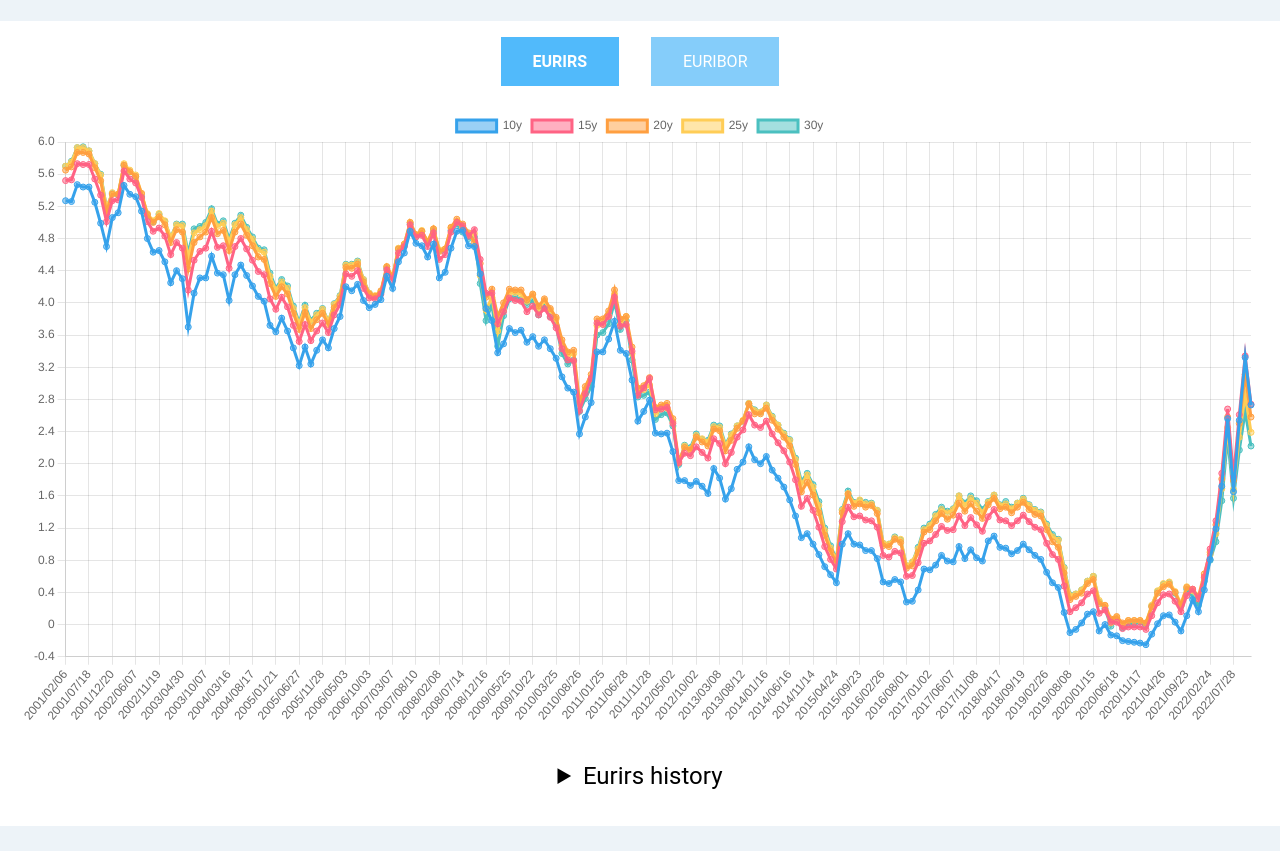
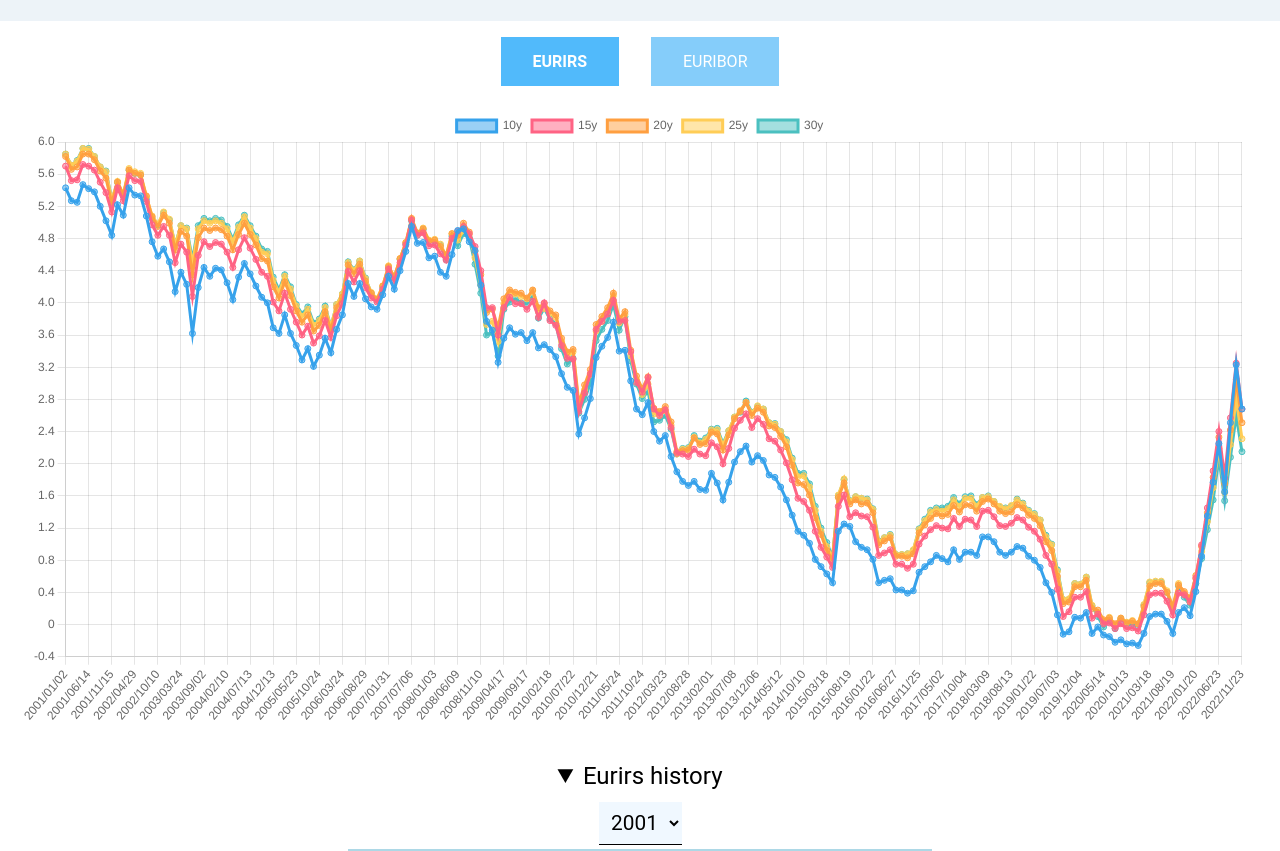
Before and after one commit to MrSchyzo/euribor-scraper, a plain HTML site: page site/index.html in a window 1280 px wide. Shown: the part 98-949 px from the top of the page. Drawn offline with nearby package versions, Linux system fonts and the light colour scheme.

Commit message:
Reduce amount of loaded rows in table

```diff
--- a/site/assets/init.js
+++ b/site/assets/init.js
@@ -7,10 +7,12 @@ function skipEvery(array, n) {
     return out;
 }
 
-let decimationRate = 27;
-
 let data = {
     "eurirs": {
+        "fields": ["labels", "10y", "15y", "20y", "25y", "30y"],
+
+        "years": {},
+
         "labels": [],
         "10y": [],
         "15y": [],
@@ -19,6 +21,10 @@ let data = {
         "30y": []
     },
     "euribor": {
+        "fields": ["labels", "1m", "3m", "6m", "12m"],
+
+        "years": {},
+
         "labels": [],
         "1m": [],
         "3m": [],
@@ -27,11 +33,13 @@ let data = {
     }
 }
 
-let eurirsToShow = skipEvery(eurirsRaw.split("\n"), decimationRate);
+{
+    let eurirsToShow = eurirsRaw.split("\n");
     var index = 0;
     for (var i = 0; i < eurirsToShow.length; i++) {
         let line = eurirsToShow[i];
         let datapoint = line.split(",").map(x => x.trim())
+        let year = datapoint[0].split("/")[0];
 
         if (line.startsWith("DATE") || line === "") continue;
 
@@ -42,33 +50,20 @@ for (var i = 0; i < eurirsToShow.length; i++) {
         data["eurirs"]["25y"][index] = datapoint[4];
         data["eurirs"]["30y"][index] = datapoint[5];
 
+        if (!data["eurirs"]["years"][year]) {
+            data["eurirs"]["years"][year] = []
+        }
+        data["eurirs"]["years"][year].push(index);
+
         index++;
     }
 
-let eurirsTable = document.getElementById("table-eurirs");
-let eurirsLines = eurirsRaw.split("\n");
-for (var i = 0; i < eurirsLines.length; i++) {
-    let line = eurirsLines[i];
-    let datapoint = line.split(",").map(x => x.trim())
-
-    if (line.startsWith("DATE") || line === "") continue;
-
-    let tr = document.createElement("tr");
-    datapoint.map(x => {
-        let td = document.createElement("td");
-        td.innerText = x;
-        return td;
-    }).forEach(x => tr.appendChild(x));
-
-    eurirsTable.children[0].appendChild(tr);
-}
-
-
-let euriborToShow = skipEvery(euriborRaw.split("\n"), decimationRate);
+    let euriborToShow = euriborRaw.split("\n");
     index = 0;
     for (var i = 0; i < euriborToShow.length; i++) {
         let line = euriborToShow[i];
         let datapoint = line.split(",").map(x => x.trim())
+        let year = datapoint[0].split("/")[0];
 
         if (line.startsWith("DATE") || line === "") continue;
 
@@ -78,34 +73,45 @@ for (var i = 0; i < euriborToShow.length; i++) {
         data["euribor"]["6m"][index] = datapoint[3];
         data["euribor"]["12m"][index] = datapoint[4];
 
+        if (!data["euribor"]["years"][year]) {
+            data["euribor"]["years"][year] = []
+        }
+        data["euribor"]["years"][year].push(index);
+
         index++;
     }
 
-let euriborTable = document.getElementById("table-euribor");
-let euriborLines = euriborRaw.split("\n");
-for (var i = 0; i < euriborLines.length; i++) {
-    let line = euriborLines[i];
-    let datapoint = line.split(",").map(x => x.trim())
-
-    if (line.startsWith("DATE") || line === "") continue;
-
-    let tr = document.createElement("tr");
-    datapoint.map(x => {
-        let td = document.createElement("td");
-        td.innerText = x;
-        return td;
-    }).forEach(x => tr.appendChild(x));
-
-    euriborTable.children[0].appendChild(tr);
+    document.querySelector("#details-eurirs select").innerHTML = '';
+    var first = true;
+    for(year in data["eurirs"]["years"]) {
+        let option = document.createElement("option");
+        if (first) option.selected = 'selected';
+        option.setAttribute("value", year);
+        option.innerText = year;
+        document.querySelector("#details-eurirs select").appendChild(option)
+        first = false;
+    }
+    document.querySelector("#details-euribor select").innerHTML = '';
+    first = true;
+    for(year in data["euribor"]["years"]) {
+        let option = document.createElement("option");
+        if (first) option.selected = 'selected';
+        option.setAttribute("value", year);
+        option.innerText = year;
+        document.querySelector("#details-euribor select").appendChild(option)
+        first = false;
     }
 
     document.getElementById("last-updated").innerText = lastUpdated || 2022;
+}
+
 
 /////////////////////////////////////
 /////////////////////////////////////
 /////////////////////////////////////
 
 var index = "eurirs";
+var year = "2022";
 var chart;
 
 function toEurirs() {
@@ -118,8 +124,33 @@ function toEuribor() {
     refresh();
 }
 
+function changeYear() {
+    let table = document.getElementById(`table-${index}`).children[0];
+    let headerRow = table.firstElementChild;
+    table.innerHTML = '';
+    table.appendChild(headerRow);
+    year = document.querySelector(`#details-${index} select`).value
+
+    let hitsIndices = data[index]["years"][year];
+    for (var i = 0; i < hitsIndices.length; i++) {
+        let hitIndex = hitsIndices[i];
+        let fields = data[index]["fields"];
+
+        let tr = document.createElement("tr");
+        fields.map(x => {
+            let td = document.createElement("td");
+            td.innerText = data[index][x][hitIndex];
+            return td;
+        }).forEach(x => tr.appendChild(x));
+
+        table.appendChild(tr);
+    }
+}
+
 function refresh() {
-    if (chart) chart.destroy();
+    let decimationRate = 27;
+
+    if (chart) {chart.destroy(); chart = null;}
     document.getElementById('btn-euribor').classList.remove("active");
     document.getElementById('btn-eurirs').classList.remove("active");
     document.getElementById(`btn-${index}`).classList.add("active");
@@ -128,18 +159,18 @@ function refresh() {
     document.getElementById('details-eurirs').classList.add("hidden");
     document.getElementById(`details-${index}`).classList.remove("hidden");
 
-    var ctx = document.getElementById('chart');
-    chart = new Chart(ctx, {
+    let toShow = data[index];
+    chart = new Chart(document.getElementById('chart'), {
         type: 'line',
         data: {
-          labels: data[index]["labels"],
-          datasets: Object
-              .keys(data[index])
+          labels: skipEvery(toShow["labels"], decimationRate),
+          datasets: toShow["fields"]
               .filter(x => x != "labels")
-              .map(x => {return {label: x, data: data[index][x]}})
+              .map(x => {return {label: x, data: skipEvery(toShow[x], decimationRate)}})
               .map(x => {return {label: x.label, data: x.data}})
         },
         options: {
+          animation: false,
           scales: {
             y: {
               beginAtZero: true,
@@ -150,6 +181,7 @@ function refresh() {
           }
         }
       });
+      changeYear();
 }
 
 refresh();
--- a/site/assets/style.css
+++ b/site/assets/style.css
@@ -93,6 +93,15 @@ button.active {
   padding: 0.5em 1em;
 }
 
+.details > details select {
+  background: aliceblue;
+  border: none;
+  padding: 8px;
+  font-size: 1.3em;
+  margin: 4px 43%;
+  border-bottom: 1px solid;
+}
+
 .details > details table td {
   padding: 0.5em 1em;
 }
--- a/site/index.html
+++ b/site/index.html
@@ -24,8 +24,10 @@
   </div>
 
   <div id="details-eurirs" class="center-all details">
-    <details>
+    <details open>
       <summary>Eurirs history</summary>
+      <select onchange="changeYear()">
+      </select>
       <div class="scrollable">
         <table id="table-eurirs">
           <tbody>
@@ -44,8 +46,10 @@
   </div>
 
   <div id="details-euribor" class="center-all details">
-    <details>
+    <details open>
       <summary>Euribor history</summary>
+      <select onchange="changeYear()">
+      </select>
       <div class="scrollable">
         <table id="table-euribor">
           <tbody>
```
Lines whose indentation alone changed are shown as unchanged.
